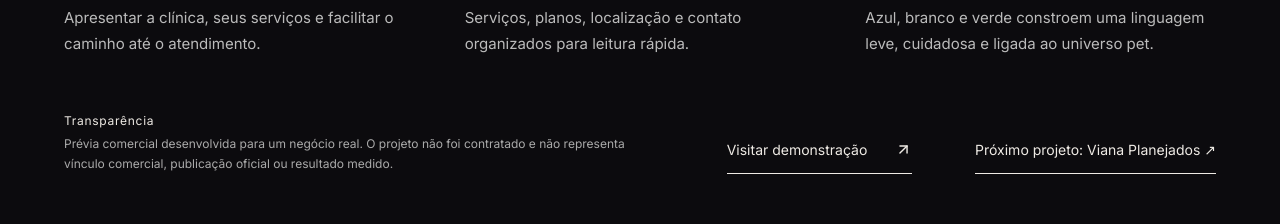
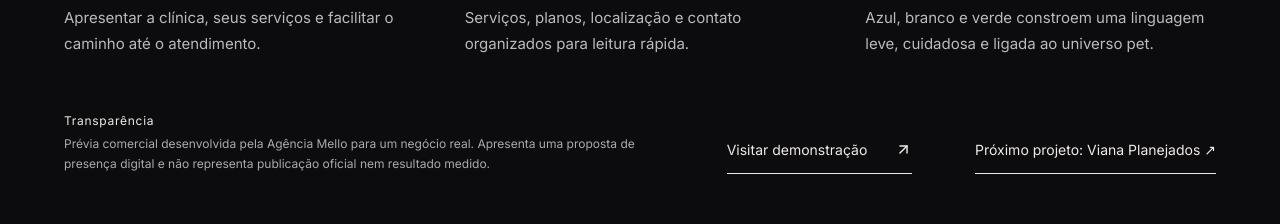
Before and after one commit to agenciamello/agencia-mello, a React (Vite) app: page /projetos/animalis-pet in a window 1280 px wide. Shown: the part 2100-2324 px from the top of the page. Built offline with nearby package versions, Linux system fonts and the light colour scheme.

Commit message:
refactor: torna status comerciais mais positivos e transparentes

```diff
--- a/src/data/commercialProjects.ts
+++ b/src/data/commercialProjects.ts
@@ -8,7 +8,7 @@ export const COMMERCIAL_PROJECTS = [
     image: '/assets/animalis-pet-site.jpg',
     alt: 'Prévia comercial do site Animalis Pet, clínica veterinária em Nova Iguaçu.',
     previewUrl: 'https://animalispet.vercel.app/',
-    status: 'Prévia comercial · projeto não contratado',
+    status: 'Prévia comercial · proposta desenvolvida',
     intro: 'Um site local que organiza cuidado, serviços e contato em um caminho simples.',
     context: 'Prévia comercial criada para uma clínica veterinária real de Nova Iguaçu. A proposta reúne serviços, localização, atendimento e WhatsApp em uma presença própria.',
     decision: 'A abertura prioriza confiança e leitura rápida: serviço local explícito, mensagem afetiva, imagem humana e ações diretas para contato e descoberta dos serviços.',
@@ -17,7 +17,7 @@ export const COMMERCIAL_PROJECTS = [
       ['Estrutura', 'Serviços, planos, localização e contato organizados para leitura rápida.'],
       ['Direção', 'Azul, branco e verde constroem uma linguagem leve, cuidadosa e ligada ao universo pet.'],
     ],
-    note: 'Prévia comercial desenvolvida para um negócio real. O projeto não foi contratado e não representa vínculo comercial, publicação oficial ou resultado medido.',
+    note: 'Prévia comercial desenvolvida pela Agência Mello para um negócio real. Apresenta uma proposta de presença digital e não representa publicação oficial nem resultado medido.',
   },
   {
     slug: 'viana-planejados',
@@ -37,7 +37,7 @@ export const COMMERCIAL_PROJECTS = [
       ['Intervenção', 'Site próprio com serviços, projetos, localização e contato.'],
       ['Status', 'Prévia comercial em negociação. Resultados ainda não são atribuídos ao projeto.'],
     ],
-    note: 'Prévia comercial desenvolvida para um negócio real e ainda em negociação. Não representa contratação concluída ou resultado comercial medido.',
+    note: 'Prévia comercial desenvolvida para um negócio real e atualmente em negociação. Resultados ainda não são atribuídos ao projeto.',
   },
   {
     slug: 'durio-planejados',
@@ -48,7 +48,7 @@ export const COMMERCIAL_PROJECTS = [
     image: '/assets/durio-planejados-site.jpg',
     alt: 'Prévia comercial do site Du-Rio Móveis Planejados, marcenaria fina em Duque de Caxias.',
     previewUrl: 'https://durioplanejados.vercel.app/',
-    status: 'Prévia comercial · projeto não contratado',
+    status: 'Prévia comercial · proposta desenvolvida',
     intro: 'Uma direção mais editorial para posicionar móveis planejados como projeto de valor.',
     context: 'Prévia comercial criada para uma marcenaria real de Duque de Caxias. A proposta trabalha percepção de acabamento, processo e projeto sob medida.',
     decision: 'A interface usa fotografia em tela cheia, serifas de alto contraste e detalhes dourados para construir uma presença mais sofisticada e autoral.',
```
